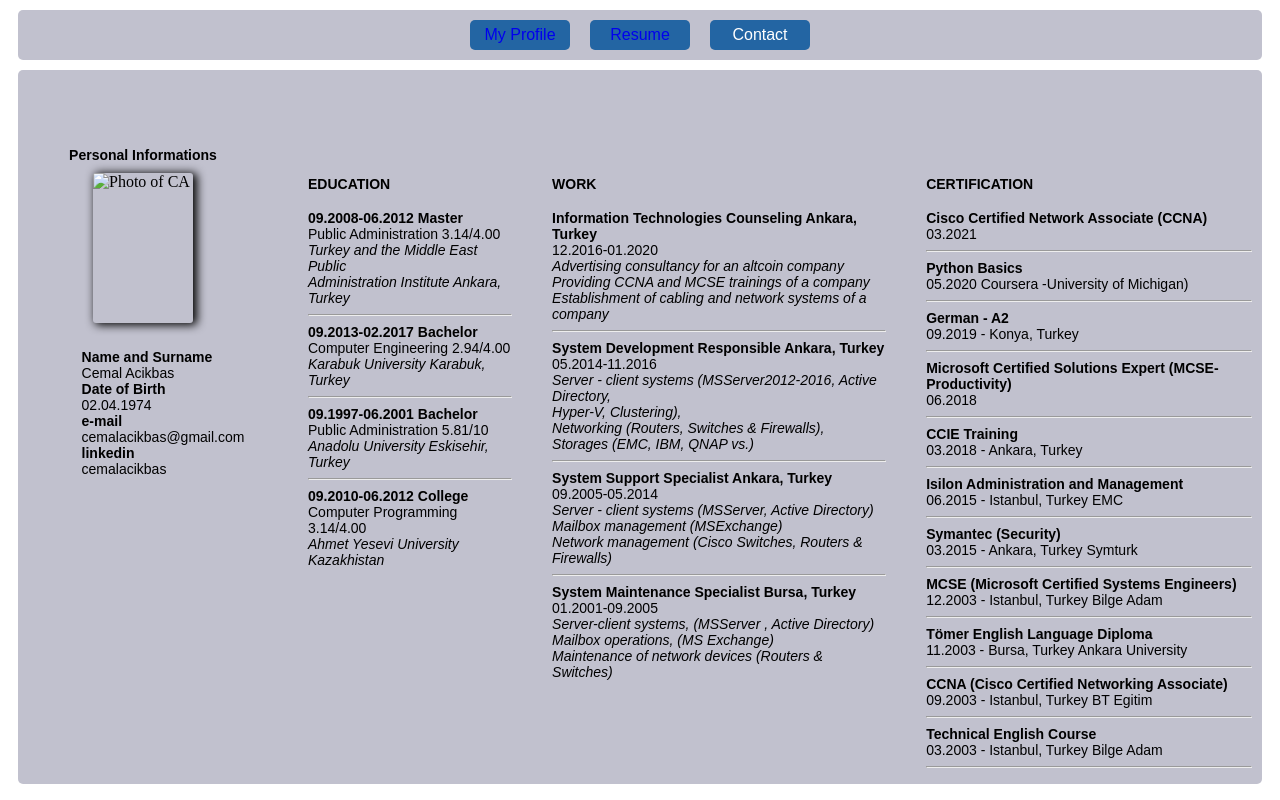
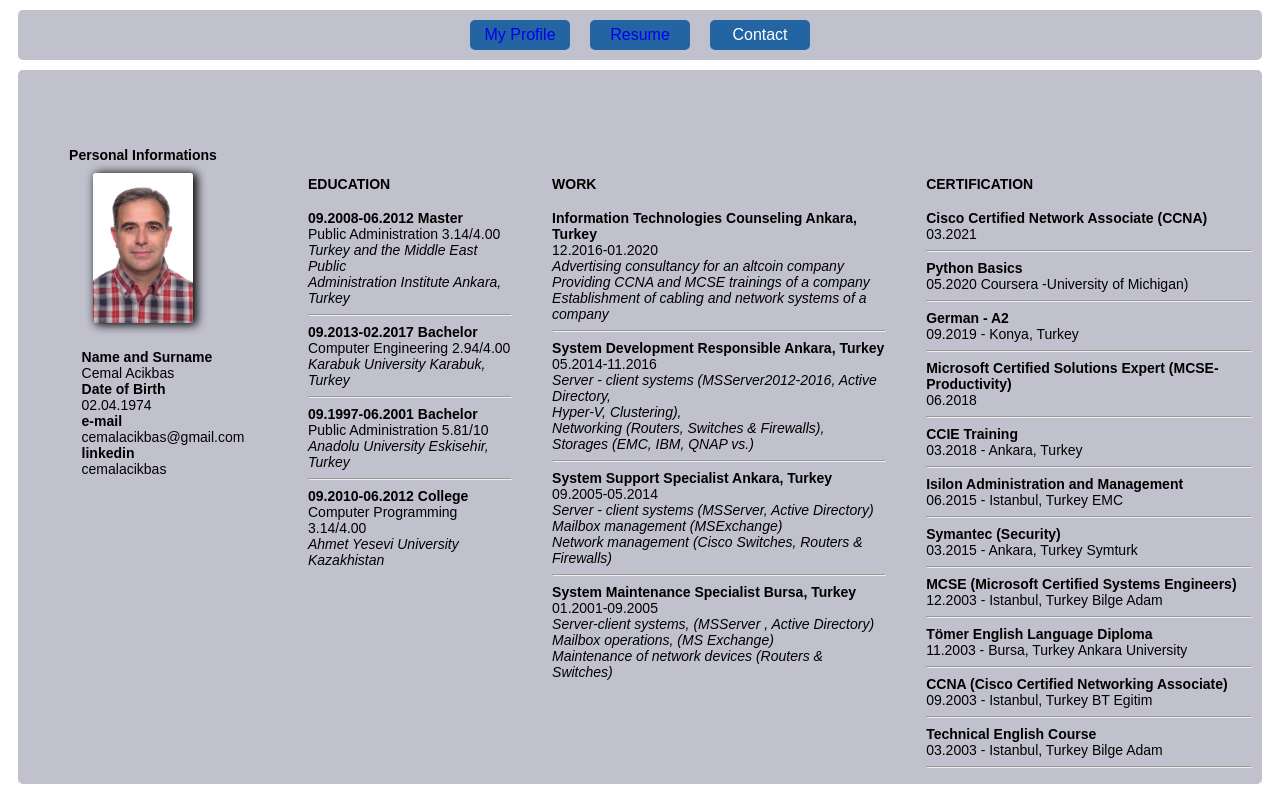
Before and after one commit to cemalacikbas/css, a plain HTML site: page 05-ProfilePage/resume.html in a window 1280 px wide. Drawn offline with Linux system fonts and the light colour scheme; the site is published under a folder, as on GitHub Pages, so addresses that start at the root find nothing.

Commit message:
Update resume.html

```diff
--- a/05-ProfilePage/resume.html
+++ b/05-ProfilePage/resume.html
@@ -19,7 +19,7 @@
     <main class="background-all">
         <aside id="asidebar">
             <div class="aside-text-captions">Personal Informations</div>
-            <div><img src="/images/photo.jpg" id="image" alt="Photo of CA"> </div>
+            <div><img src="images/photo.jpg" id="image" alt="Photo of CA"> </div>
             <div>
                 <ul class="ul1">
                     <li class="aside-text-captions">Name and Surname</li>
```
